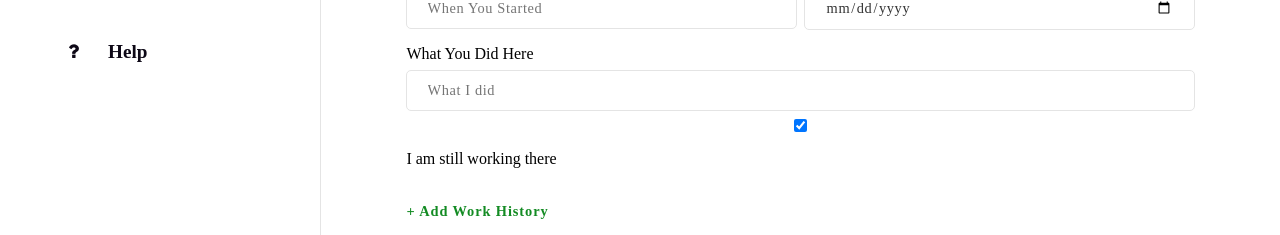
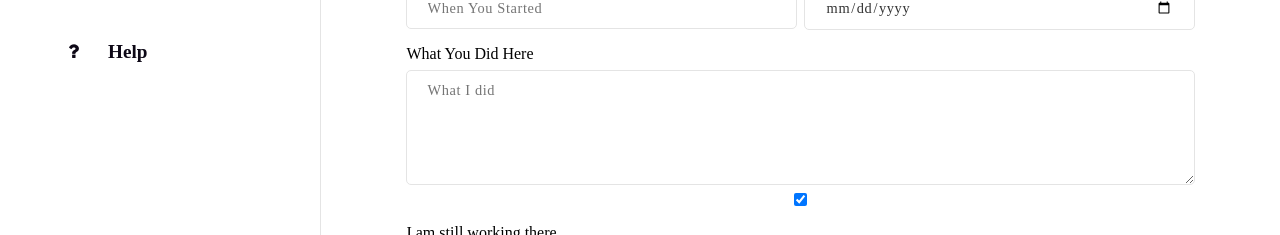
Before and after one commit to steph-crown/myResume-app, a React (Create React App) app: page /edit/1/1 in a window 1280 px wide. Shown: the part 345-580 px from the top of the page. Built offline with nearby package versions, Linux system fonts and the light colour scheme.

Commit message:
Working on forms

```diff
--- a/src/components/ProfileForm/Work.jsx
+++ b/src/components/ProfileForm/Work.jsx
@@ -1,5 +1,5 @@
 import React from 'react';
-import { Formik, Form } from "formik";
+import { Formik, Form, Field } from "formik";
 import ButtonGroup from './../ButtonGroup';
 import { useHistory } from "react-router-dom";
 import { workValidation } from "./validationSchema";
@@ -82,13 +82,12 @@ export default function Work(props) {
                         </div>
 
                         <div className="form-flex">
-                            <TextInput
-                                name="work[0].details"
-                                label="What You Did Here"
-                                placeholder="What I did"
-                                as="textarea"
-                            />
-                        </div>
+                            <label htmlFor="work-details"
+                            >
+                                What You Did Here
+                            </label>
+                            <Field name="work[0].details" id="work-details" as="textarea" className="form-textarea" placeholder="What I did" />
+                            </div>
                         <CheckBox name="work[0].isCurrentlyWorking">
                             I am still working there
                         </CheckBox>
--- a/src/css/ProfileForm.css
+++ b/src/css/ProfileForm.css
@@ -284,8 +284,8 @@
     display: none;
 }
 
-textarea {
-    height: 200%;
+.form-container textarea {
+    height: 8em;
 }
 
 
```
Also changed, not shown: 1 other file (tests, documents, lock files or other folders).
